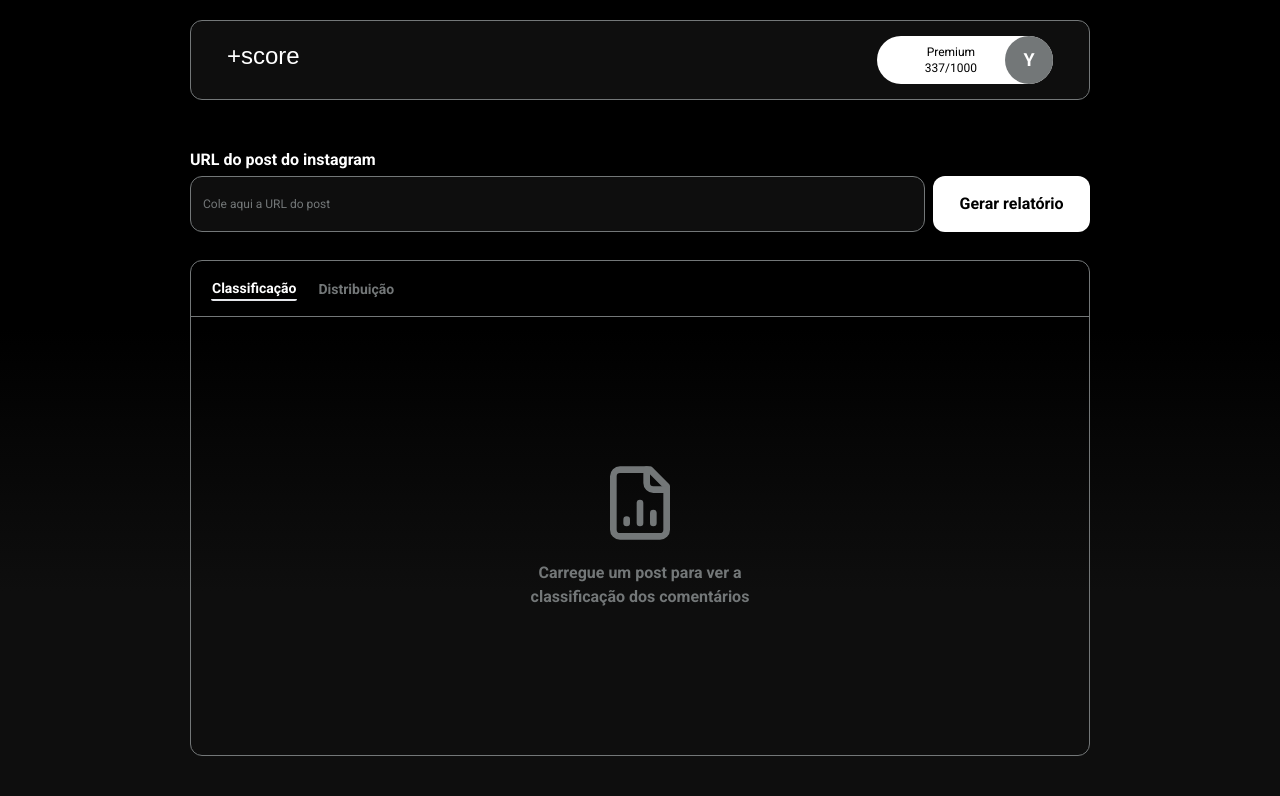
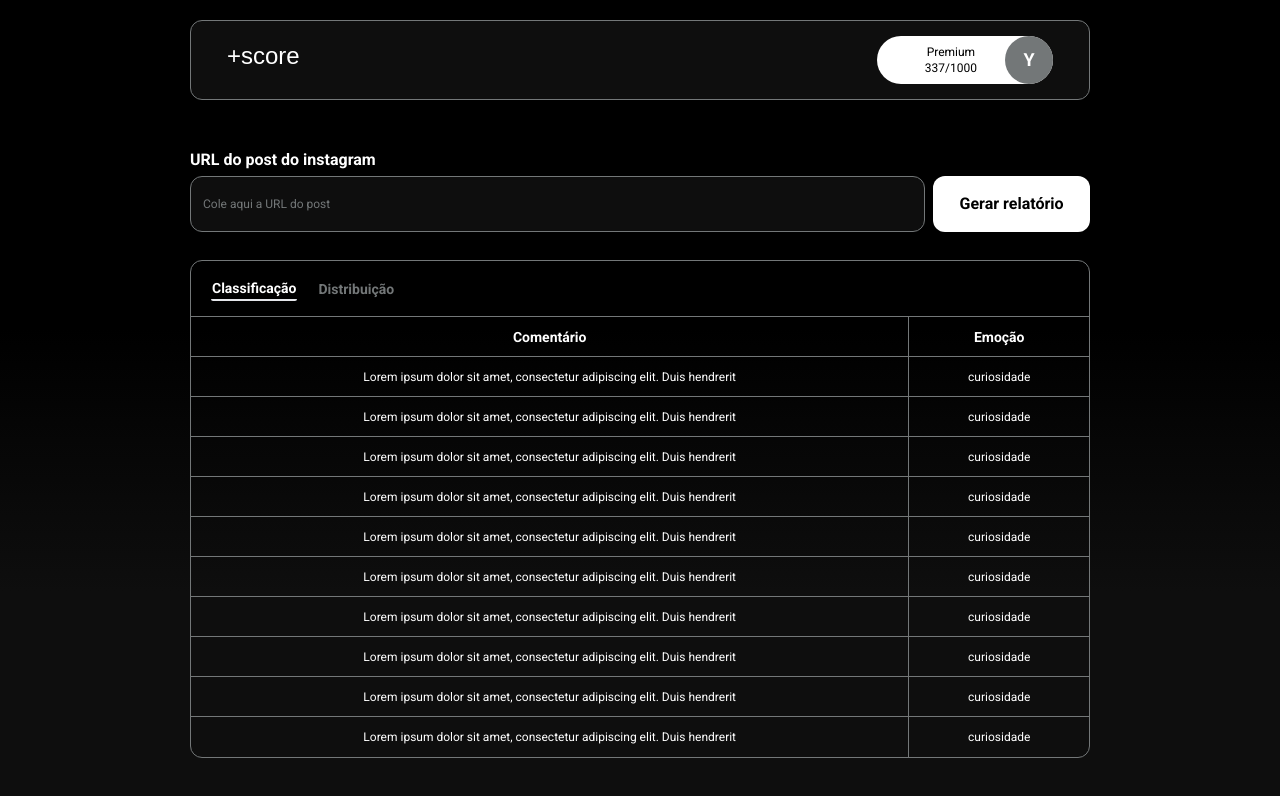
Before and after one commit to yure07/more-score, a Next.js app: page /dashboard in a window 1280 px wide. Shown: the top 796 px of the page. Built offline with nearby package versions, Linux system fonts and the light colour scheme; a web font is replaced by a local one.

Commit message:
feat starting build table

```diff
--- a/src/app/dashboard/Tables/ClassificationsTable.tsx
+++ b/src/app/dashboard/Tables/ClassificationsTable.tsx
@@ -2,11 +2,33 @@
 
 export const ClassificationTable = () => {
   return(
-    <tr className="w-full flex flex-col text-[#737778] items-center self-center gap-4 font-bold">
-      <td>
-        <FileChartColumn className="w-16 h-16 md:w-20 md:h-20"/>
-      </td>
-      <td className="text-center w-56">Carregue um post para ver a classificação dos comentários</td>
-    </tr>
+    <tbody className="flex w-full h-full text-white">
+      <tr className="flex flex-col w-[65%] border-r border-[#737778] md:w-[75%] lg:w-[80%]">
+
+        {/* <td className="w-full flex flex-col text-[#737778] items-center self-center gap-4 font-bold">
+          <FileChartColumn className="w-16 h-16 md:w-20 md:h-20"/>
+          <span className="text-center w-56">Carregue um post para ver a classificação dos comentários</span>
+        </td> */}
+
+        {Array(10).fill(null).map((_, index) => (
+          <td key={index} className={`flex items-center h-10 ${index !== 9 && 'border-b border-[#737778]'} text-xs px-3`}>
+            <span className="w-full truncate text-center">
+            Lorem ipsum dolor sit amet, consectetur adipiscing elit. Duis hendrerit
+            </span>
+          </td>
+        ))}
+
+      </tr>
+
+      <tr className="w-[35%] text-xs md:w-[25%] lg:w-[20%]">
+      {Array(10).fill(null).map((_, index) => (
+          <td key={index} className={`flex items-center h-10 ${index !== 9 && 'border-b border-[#737778]'} text-xs px-3`}>
+            <span className="w-full truncate text-center">
+              curiosidade
+            </span>
+          </td>
+        ))}
+      </tr>
+    </tbody>
   )
 }
--- a/src/app/dashboard/Tables/DistribuitionTable.tsx
+++ b/src/app/dashboard/Tables/DistribuitionTable.tsx
@@ -2,11 +2,13 @@
 
 export const DistribuitionTable = () => {
   return(
+    <tbody className="flex w-full h-full text-white">
       <tr className="w-full flex flex-col text-[#737778] items-center self-center gap-4 font-bold">
         <td>
           <ChartPie className="w-16 h-16 md:w-20 md:h-20"/>
         </td>
         <td className="text-center w-56">Carregue um post para ver a distribuição das emoções</td>
       </tr>
+    </tbody>
   )
 }
--- a/src/app/dashboard/page.tsx
+++ b/src/app/dashboard/page.tsx
@@ -43,15 +43,24 @@
                 </th>
               </tr>
             </thead>
-            <tbody className="flex h-full text-white">
 
-              {tableActive === 1 ? (
-                <ClassificationTable/>
-              ) : (
-                <DistribuitionTable/>
-              )}
+            <thead className='flex w-full justify-center items-center'>
+              <tr className='flex items-center w-full border-b border-[#737778] h-10 text-white text-xs'>
+                <th className="flex items-center justify-center w-[65%] h-full border-r border-[#737778] md:text-sm md:w-[75%] lg:w-[80%]">
+                  {tableActive === 1 ? 'Comentário' : 'Distribuição'}
+                </th>
+                <th className="w-[35%] text-center md:text-sm md:w-[25%] lg:w-[20%]">
+                  {tableActive === 1 ? 'Emoção' : 'Legenda'}
+                </th>
+              </tr>
+            </thead>
 
-            </tbody>
+            {tableActive === 1 ? (
+              <ClassificationTable/>
+            ) : (
+              <DistribuitionTable/>
+            )}
+
           </table>
         </div>
       </section>
```
Lines whose indentation alone changed are shown as unchanged.
